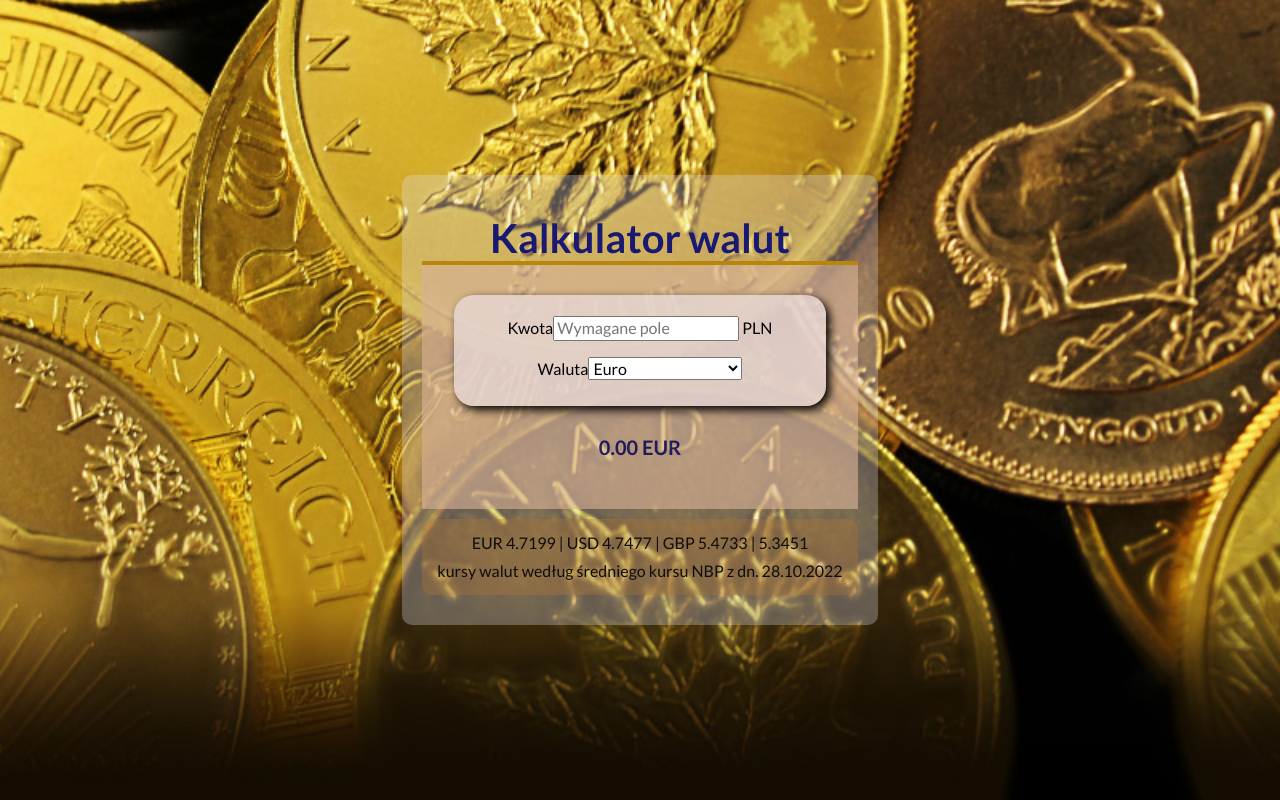
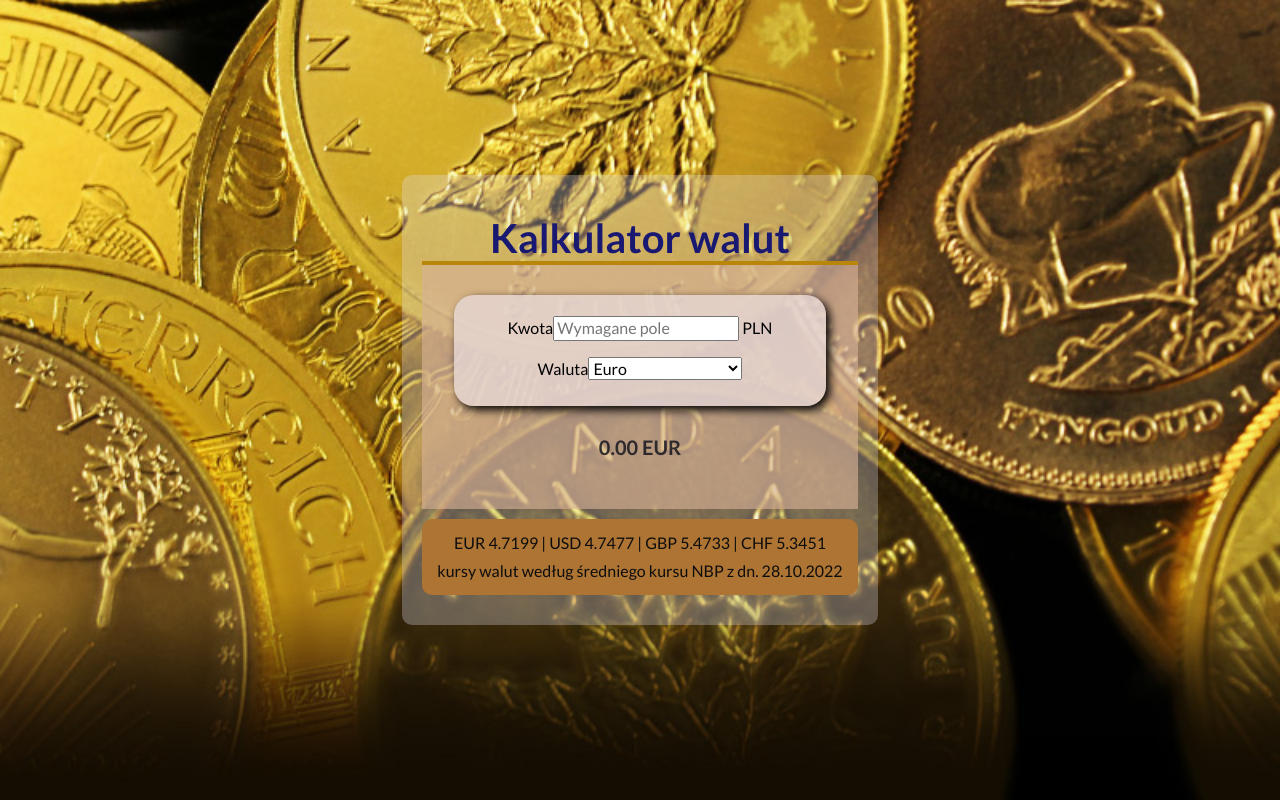
Before and after one commit to norbi983/curriency-converter-react, a React (Create React App) app: page / in a window 1280 px wide. Built offline with nearby package versions, Linux system fonts and the light colour scheme.

Commit message:
change color and add CHF

```diff
--- a/src/Footer/index.js
+++ b/src/Footer/index.js
@@ -3,7 +3,7 @@ import "./style.css";
 const Footer = () => (
     <footer className="footer">
         <p className="footer__paragraph">
-            EUR 4.7199 | USD 4.7477 | GBP 5.4733 | 5.3451
+            EUR 4.7199 | USD 4.7477 | GBP 5.4733 | CHF 5.3451
         </p>
         <p className="footer__paragraph">
             kursy walut według średniego kursu NBP z dn. 28.10.2022
--- a/src/Footer/style.css
+++ b/src/Footer/style.css
@@ -1,5 +1,5 @@
 .footer {
-    background-color: hsla(32, 54%, 44%, 0.37);
+    background-color: hsl(32, 54%, 44%);
     color: rgb(14, 13, 13);
     border-radius: 10px;
     padding: 10px;
--- a/src/Result/style.css
+++ b/src/Result/style.css
@@ -1,5 +1,5 @@
 .form__result {
-    color: hsla(240, 86%, 18%, 0.85);
+    color: hsla(240, 18%, 10%, 0.85);
     font-size: 20px;
     padding-top: 10px;
     font-weight: bold;
```
